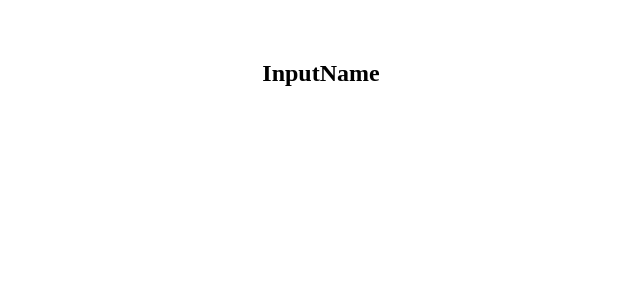
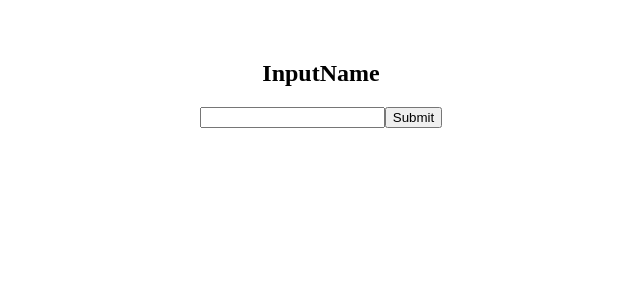
Before and after one commit to camunozn/reactjs-entregable-5, a React (Vite) app: page / in a window 1280 px wide. Shown: the top 300 px of the page, without its empty margins (319-959 px from the left). Built offline with nearby package versions, Linux system fonts and the light colour scheme.

Commit message:
added user global state

```diff
--- a/index.html
+++ b/index.html
@@ -2,9 +2,22 @@
 <html lang="en">
   <head>
     <meta charset="UTF-8" />
-    <link rel="icon" type="image/svg+xml" href="/vite.svg" />
+    <link rel="icon" type="image/svg+xml" href="" />
+    <link rel="preconnect" href="https://fonts.googleapis.com" />
+    <link rel="preconnect" href="https://fonts.gstatic.com" crossorigin />
+    <link
+      href="https://fonts.googleapis.com/css2?family=Roboto:wght@400;500;700;900&display=swap"
+      rel="stylesheet"
+    />
+    <link
+      rel="stylesheet"
+      href="https://cdnjs.cloudflare.com/ajax/libs/font-awesome/6.2.1/css/all.min.css"
+      integrity="sha512-MV7K8+y+gLIBoVD59lQIYicR65iaqukzvf/nwasF0nqhPay5w/9lJmVM2hMDcnK1OnMGCdVK+iQrJ7lzPJQd1w=="
+      crossorigin="anonymous"
+      referrerpolicy="no-referrer"
+    />
     <meta name="viewport" content="width=device-width, initial-scale=1.0" />
-    <title>Vite + React</title>
+    <title>Pokedex &mdash; Módulo React: Entregable 5</title>
   </head>
   <body>
     <div id="root"></div>
--- a/src/App.jsx
+++ b/src/App.jsx
@@ -5,7 +5,6 @@ import "./App.css";
 import InputName from "./assets/components/InputName";
 import Pokedex from "./assets/components/Pokedex";
 import PokedexDetail from "./assets/components/PokedexDetail";
-import userNameSlice from "./store/slices/userName.slice";
 
 function App() {
   return (
--- a/src/assets/components/InputName.jsx
+++ b/src/assets/components/InputName.jsx
@@ -1,9 +1,29 @@
-import React from "react";
+import React, { useState } from "react";
+import { useDispatch } from "react-redux";
+import { useNavigate } from "react-router-dom";
+import { changeUserName } from "../../store/slices/userName.slice";
 
 const InputName = () => {
+  const [user, setUser] = useState("");
+  const dispatch = useDispatch();
+  const navigate = useNavigate();
+
   return (
     <div>
       <h2>InputName</h2>
+      <input
+        type="text"
+        value={user}
+        onChange={(e) => setUser(e.target.value)}
+      />
+      <button
+        onClick={() => {
+          dispatch(changeUserName(user));
+          navigate("/pokedex");
+        }}
+      >
+        Submit
+      </button>
     </div>
   );
 };
--- a/src/store/slices/userName.slice.jsx
+++ b/src/store/slices/userName.slice.jsx
@@ -3,9 +3,14 @@ import { createSlice } from "@reduxjs/toolkit";
 export const userNameSlice = createSlice({
   name: "userName",
   initialState: "",
-  reducers: {},
+  reducers: {
+    changeUserName: (state, action) => {
+      const user = action.payload;
+      return user;
+    },
+  },
 });
 
-export const {} = userNameSlice.actions;
+export const { changeUserName } = userNameSlice.actions;
 
 export default userNameSlice.reducer;
```
